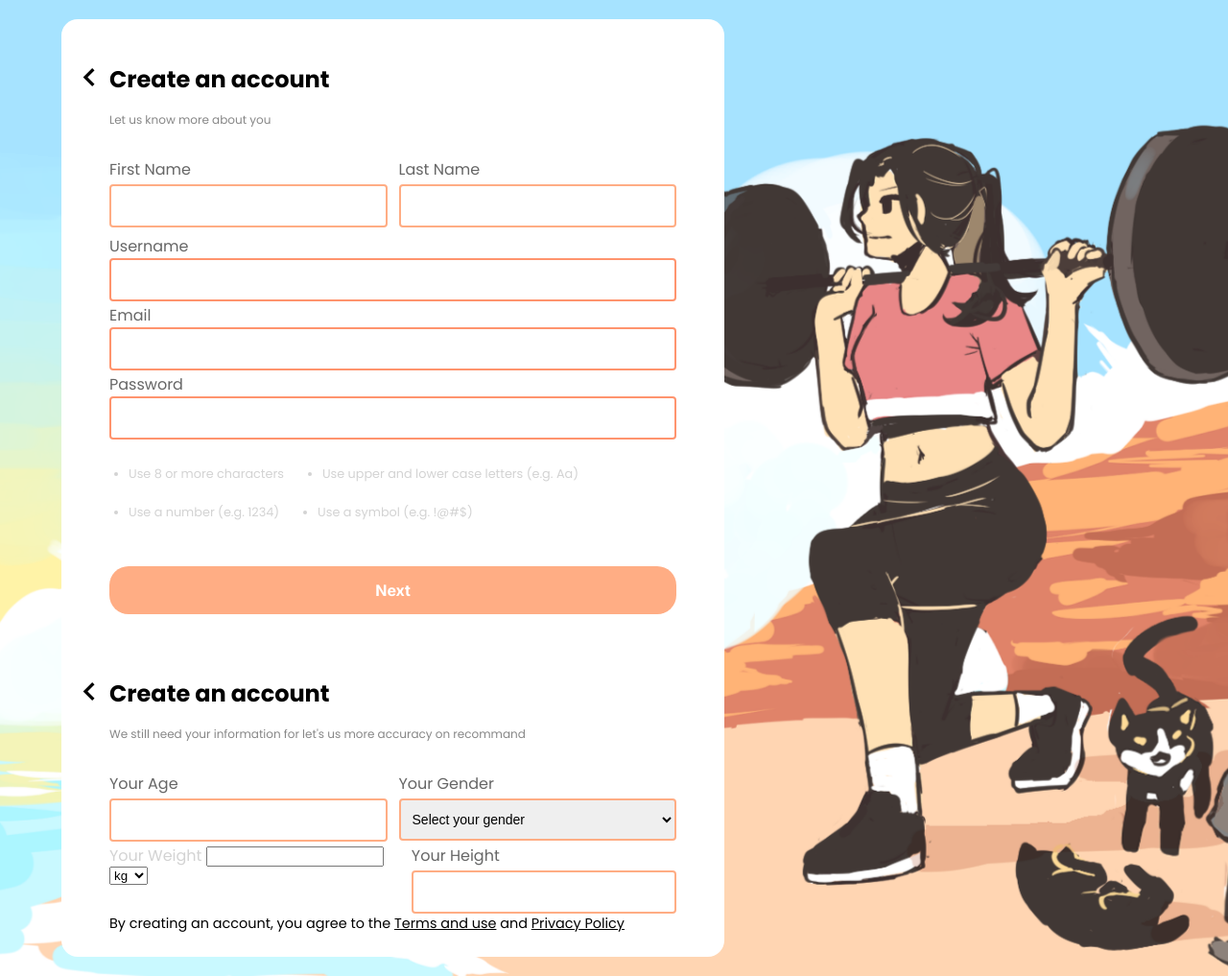
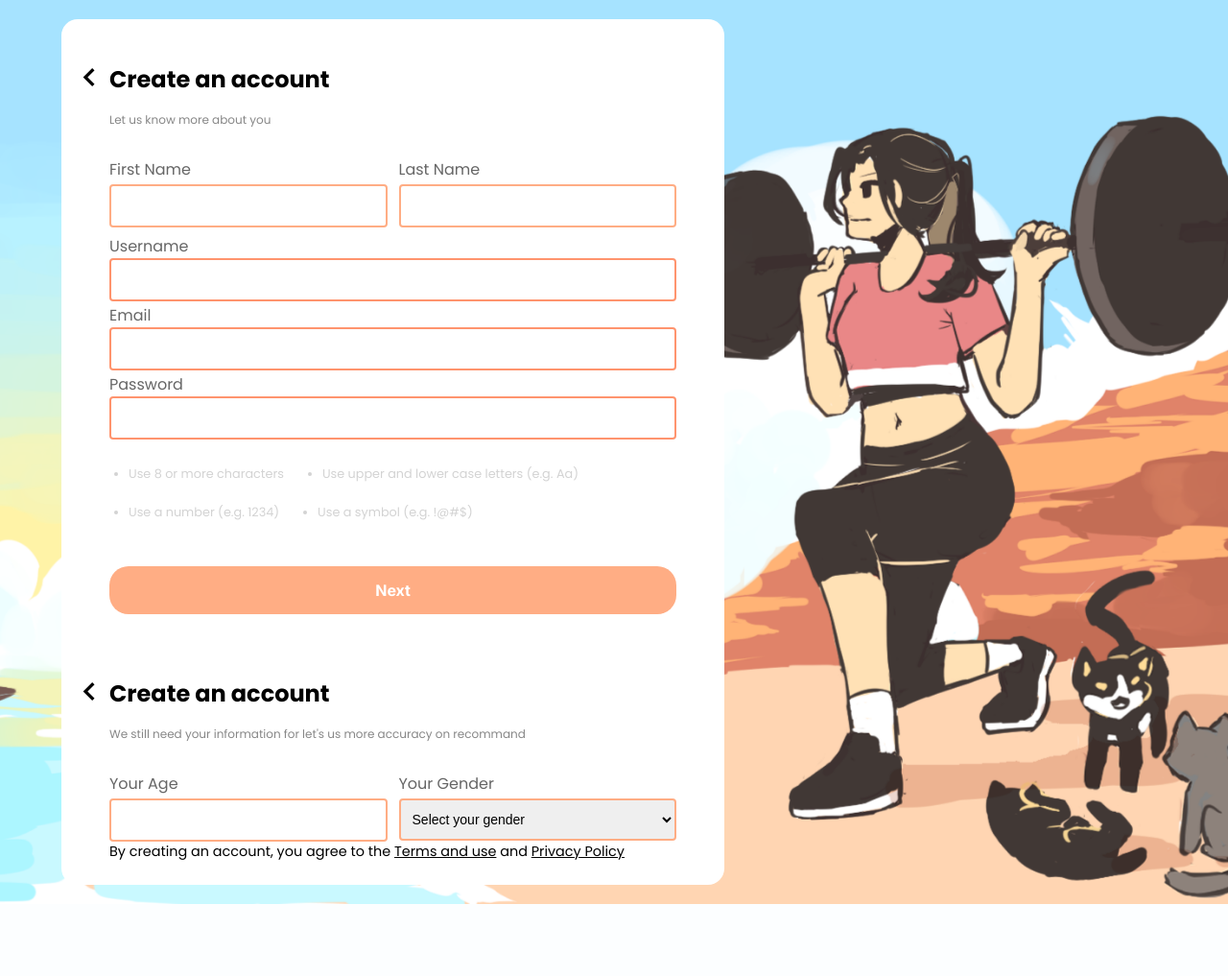
Before and after one commit to Wilsomwong2004/Mewfit, a PHP site: page /sign_up_page.html in a window 1280 px wide. Shown: the whole page at 96% size. After the commit the page ends 942 px from the top, so only its background shows below. Run offline with PHP 8.4, Linux system fonts and the light colour scheme; some web fonts are replaced.

Commit message:
Fix: weight and height input later

```diff
--- a/css/account.css
+++ b/css/account.css
@@ -269,6 +269,43 @@ button {
   color: black;
 }
 
+.weight-input-container {
+  display: flex;
+  flex-direction: column;
+  position: relative;
+  width: 300px;
+}
+
+.weight-input-container label {
+  color: #666666;
+  margin-bottom: 10px;
+  font-size: 1rem;
+  font-family: "Poppins", sans-serif;
+}
+
+.weight-input-container input[type="number"] {
+  flex: 1 1 0;
+  padding: 8px 10px;
+  padding-right: 50px;
+  border: 1px solid #ccc;
+  border-radius: 4px;
+  font-size: 14px;
+  box-sizing: border-box;
+}
+
+.weight-input-container select {
+  position: absolute;
+  right: 10px;
+  top: 50%;
+  transform: translateY(-50%);
+  border: none;
+  background: transparent;
+  font-size: 14px;
+  padding: 0;
+  margin: 0;
+  cursor: pointer;
+}
+
 @media only screen and (max-width: 768px) {
   form {
     padding: 0px;
--- a/sign_up_page.html
+++ b/sign_up_page.html
@@ -77,20 +77,6 @@
               </select>
             </div>
           </div>
-          <div class="name-input-wrapper">
-            <div class="weight-input-container">
-              <label for="weight">Your Weight</label>
-              <input type="number" id="weight" name="weight" min="0" required />
-              <select id="unit" name="unit">
-                <option value="kg">kg</option>
-                <option value="lbs">lbs</option>
-              </select>
-            </div>
-            <div class="name-input">
-              <label for="l-name">Your Height</label>
-              <input type="text" id="l-name" name="l-name" required />
-            </div>
-          </div>
         </form>
         <div class="terms-and-condition">
           By creating an account, you agree to the
```
